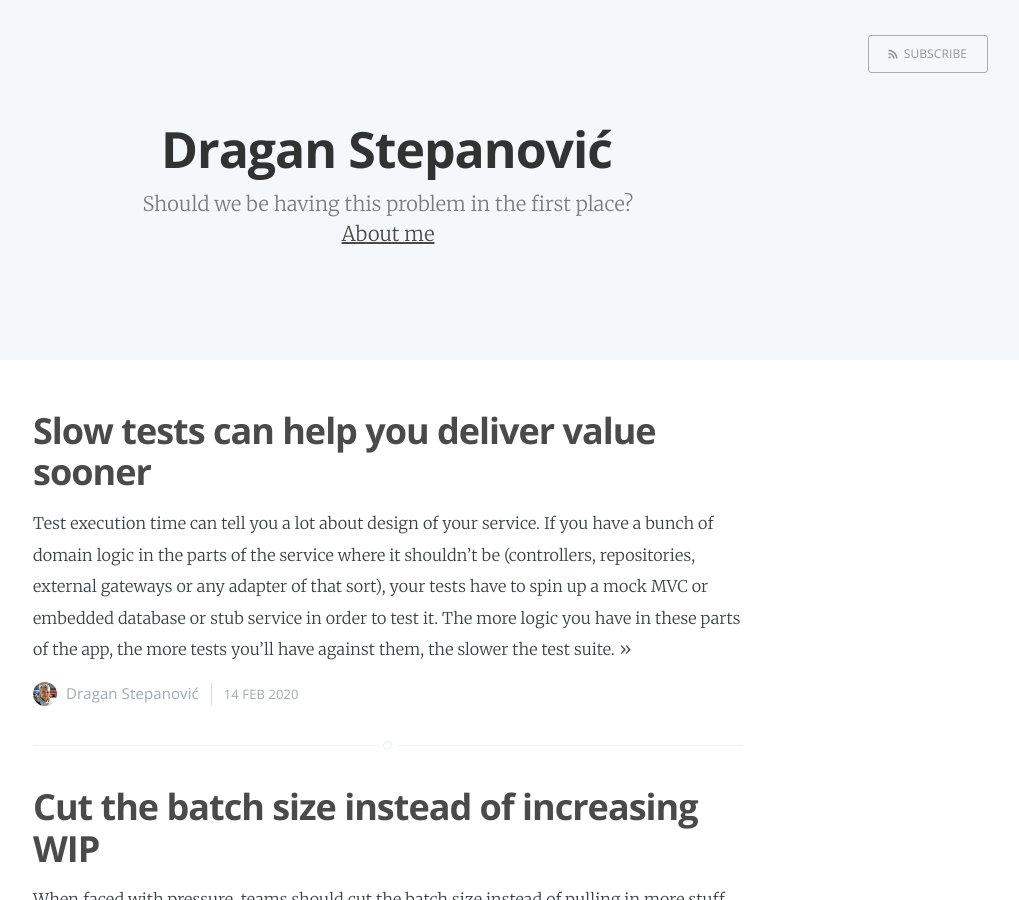
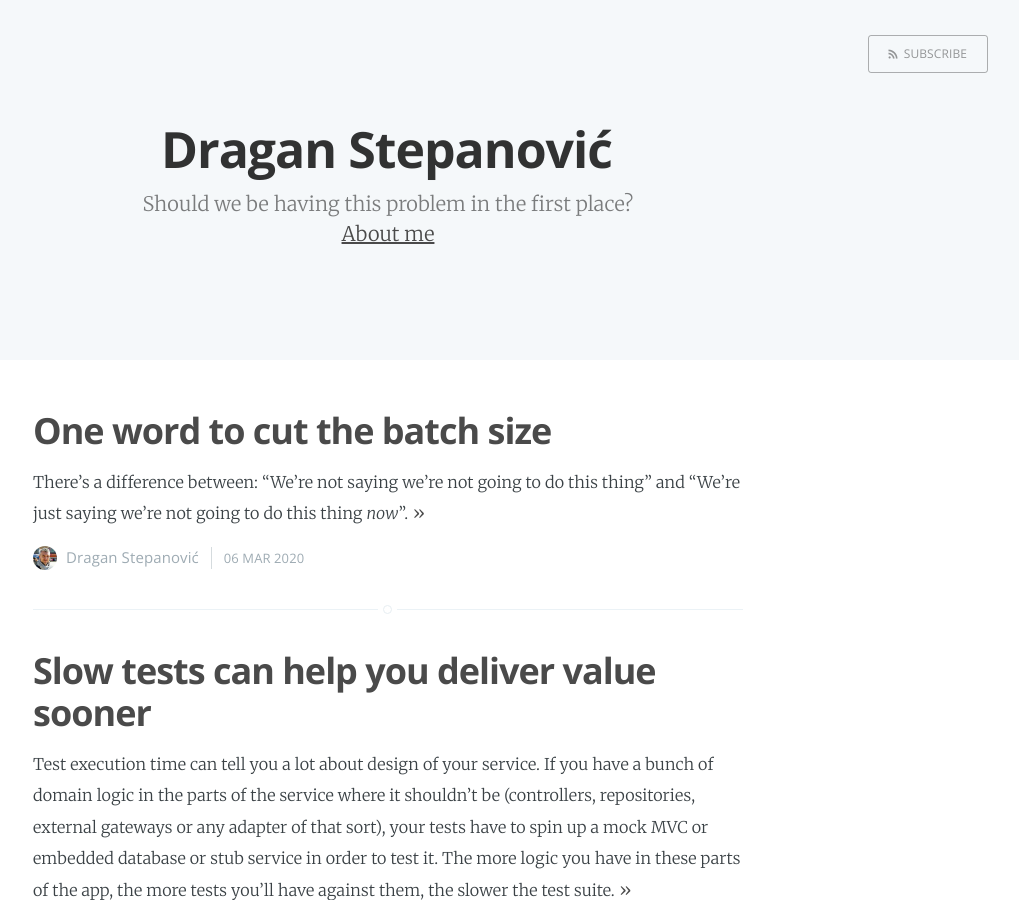
Before and after one commit to dragan-stepanovic/dragan-stepanovic.github.io, a Jekyll site: the page built from index.html, in a window 1280 px wide and 900 px high. Shown: the whole window, without its empty margins (252-1271 px from the left). Built offline with Jekyll 4.4.1, drawn with Linux system fonts in a browser that asks for light colours; the list of posts is cut into pages by our own code.

Commit message:
new post added

```diff
--- /dev/null
+++ b/_posts/2020-03-06-one-word-for-batch-size-reduction.md
@@ -0,0 +1,11 @@
+---
+layout: post
+title:  "One word to cut the batch size"
+---
+
+There's a difference between:
+"We're not saying we're not going to do this thing"
+and
+"We're just saying we're not going to do this thing _now_".
+
+And acknowledging this difference is such a huge enabler for batch size reduction, improving focus and accelerating flow of value through the system.
```
Also changed, not shown: _posts/2020-02-12-cut-batch-size-instead-of-increasing-wip.md (+1 -1 lines).
